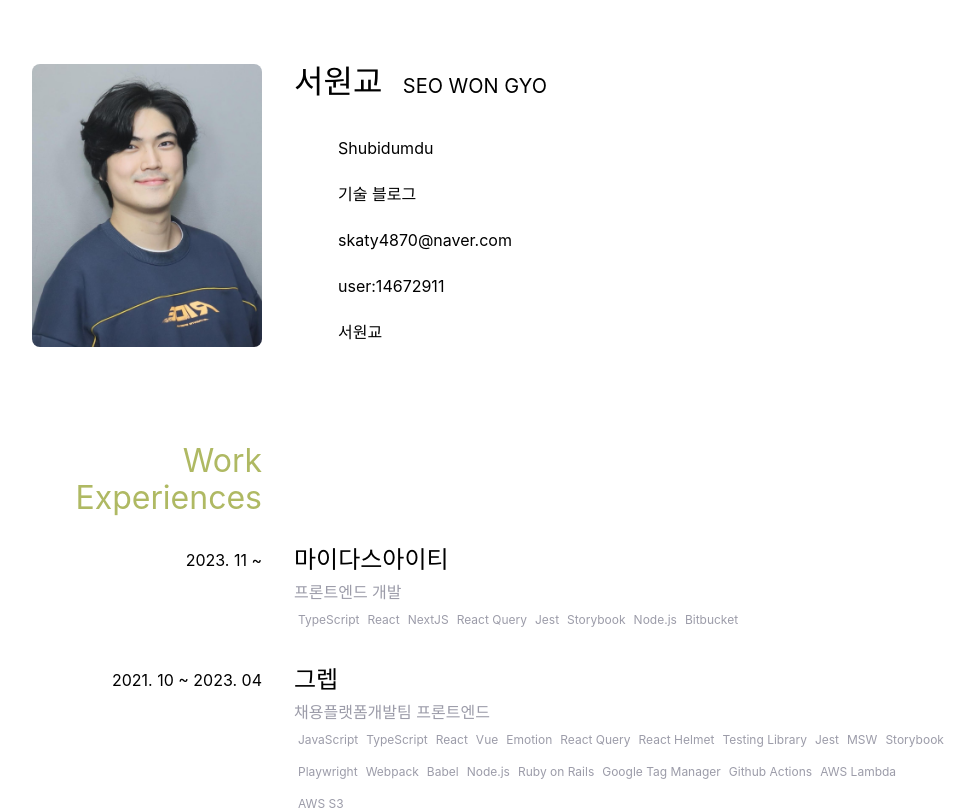
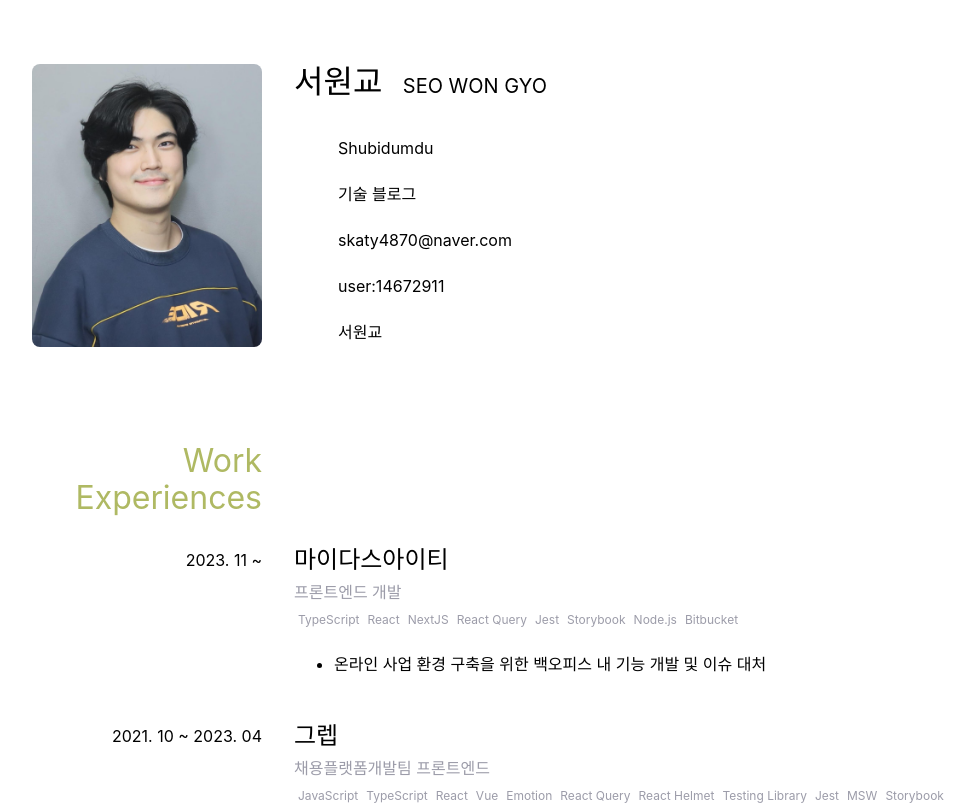
Before and after one commit to Shubidumdu/my-resume, a Svelte app: page / in a window 1280 px wide. Shown: the top 810 px of the page, without its empty margins (148-1122 px from the left). Built offline with nearby package versions, Linux system fonts and the light colour scheme; some icons are missing; a web font is replaced by a local one.

Commit message:
add desc

```diff
--- a/src/components/WorkExperiences.svelte
+++ b/src/components/WorkExperiences.svelte
@@ -11,7 +11,7 @@
       title: '마이다스아이티',
       position: '프론트엔드 개발',
       desc: [
-
+        '온라인 사업 환경 구축을 위한 백오피스 내 기능 개발 및 이슈 대처'
       ],
       tags: [
         'TypeScript',
```
